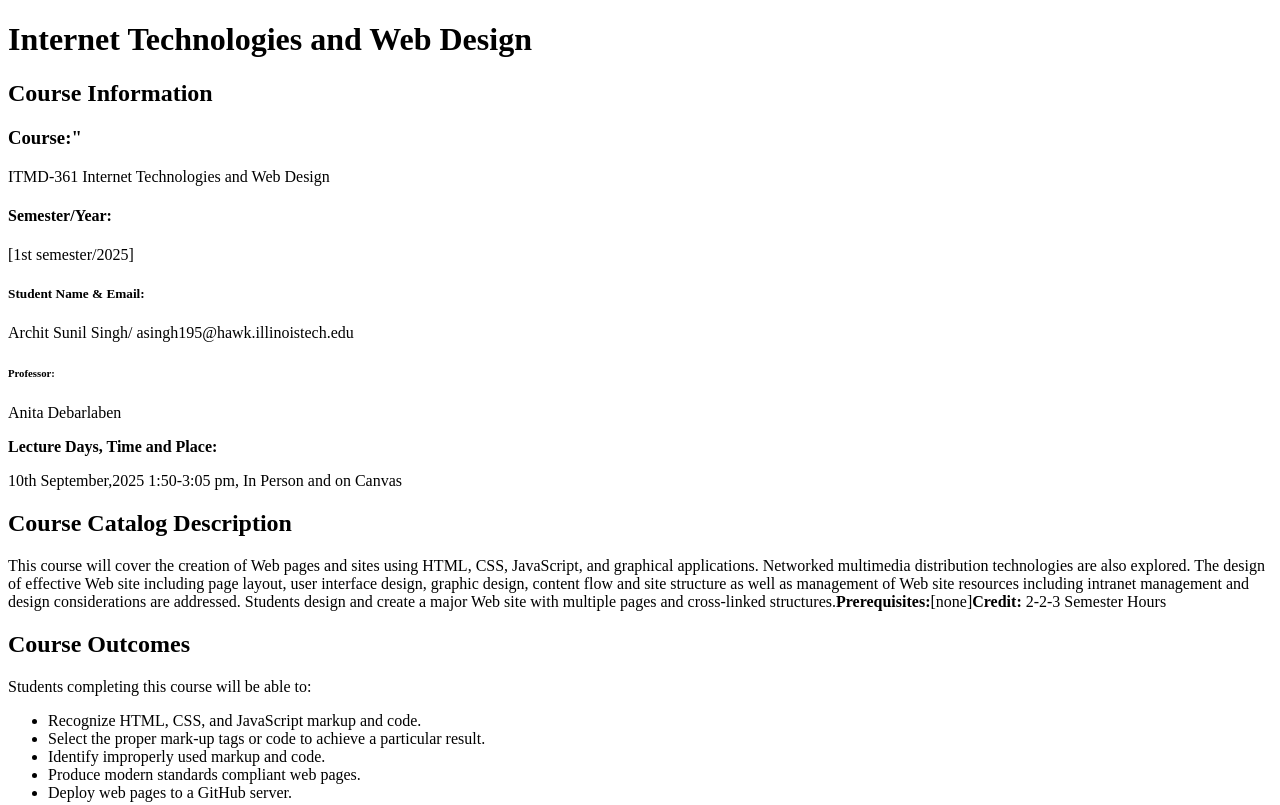
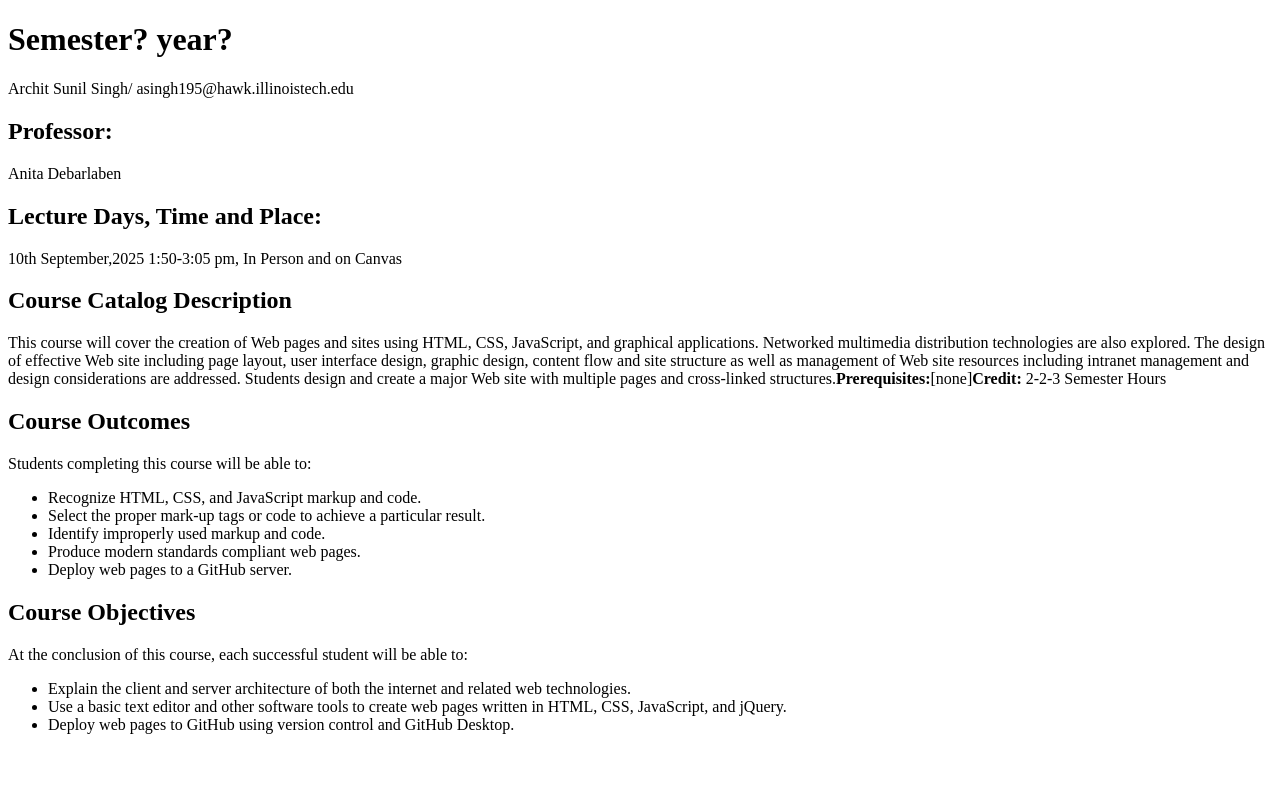
Before and after one commit to A737-com/lab_2, a plain HTML site: page index.html in a window 1280 px wide. Shown: the top 805 px of the page. Drawn offline with Linux system fonts and the light colour scheme.

Commit message:
index.html

```diff
--- a/index.html
+++ b/index.html
@@ -6,14 +6,11 @@
   <title>Internet Technologies and Web Design</title>
 </head>
 <body>
-  <h1>Internet Technologies and Web Design</h1>
+  <h1>Semester? year?</h1><p> Archit Sunil Singh/ asingh195@hawk.illinoistech.edu</p>
 
-  <h2>Course Information</h2>
-  <h3><strong>Course:</strong>"</h3><p>ITMD-361 Internet Technologies and Web Design </p>
-  <h4><strong>Semester/Year:</strong></h4><p>[1st semester/2025]</p>
-  <h5><strong>Student Name & Email:</strong></h5><p> Archit Sunil Singh/ asingh195@hawk.illinoistech.edu</p>
-  <h6><strong>Professor:</strong></h6><p>Anita Debarlaben</p>
-  <h7><strong>Lecture Days, Time and Place:</strong></h7><p>10th September,2025 1:50-3:05 pm, In Person and on Canvas</p>
+  <h2><strong>Professor:</strong></h2><p>Anita Debarlaben</p>
+
+  <h2><strong>Lecture Days, Time and Place:</strong></h2><p>10th September,2025 1:50-3:05 pm, In Person and on Canvas</p>
 
   <h2>Course Catalog Description</h2>
   <p>This course will cover the creation of Web pages and sites using HTML, CSS, JavaScript, and graphical applications. Networked multimedia distribution technologies are also explored. The design of effective Web site including page layout, user interface design, graphic design, content flow and site structure as well as management of Web site resources including intranet management and design considerations are addressed. Students design and create a major Web site with multiple pages and cross-linked structures.<strong>Prerequisites:</strong>[none]<strong>Credit:</strong> 2-2-3 Semester Hours</p>
```
